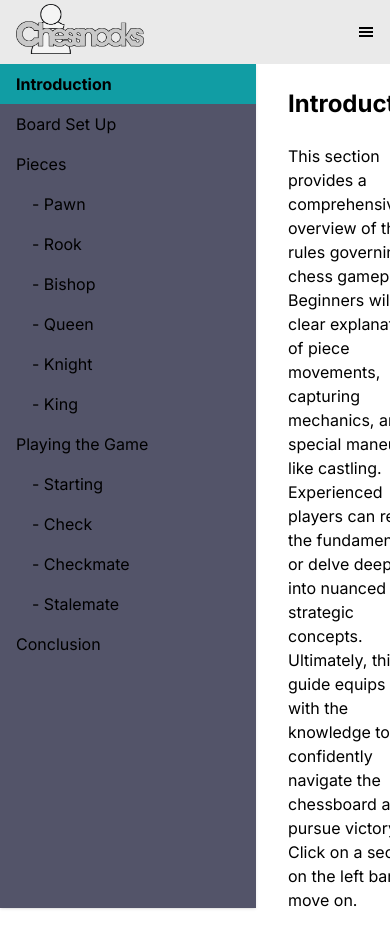
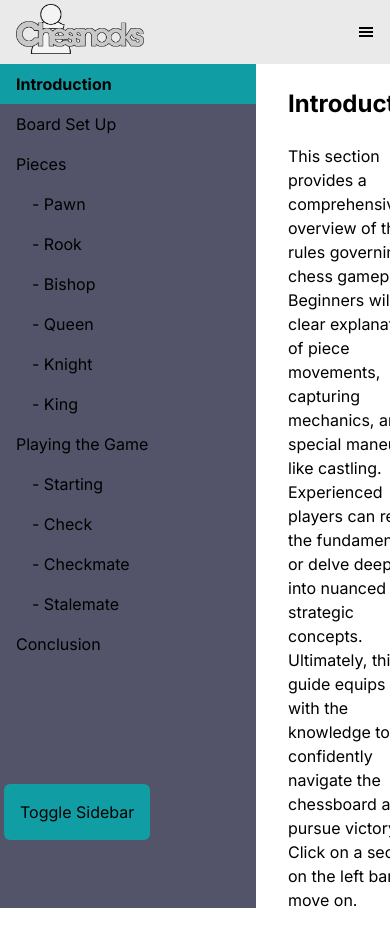
Before and after one commit to Fishnooks14/chessnooks, a Next.js app: page /rules in a window 390 px wide. Shown: the top 948 px of the page. Built offline with nearby package versions, Linux system fonts and the light colour scheme.

Commit message:
fix rules and strategies for mobile (kinda);

```diff
--- a/src/app/rules/page.tsx
+++ b/src/app/rules/page.tsx
@@ -131,8 +131,17 @@ const Rules = () => {
     </div>
   );
 
+  const [isSidebarOpen, setIsSidebarOpen] = React.useState(true);
+  const toggleSidebar = () => {
+    setIsSidebarOpen(!isSidebarOpen);
+  };
+
   const renderSidebar = () => (
-    <div className="fixed h-screen overflow-y-auto bg-render_gray w-64 shadow">
+    <div
+      className={`fixed h-screen overflow-y-auto bg-render_gray w-64 transition duration-300 ease-in-out ${
+        isSidebarOpen ? "translate-x-0" : "-translate-x-full"
+      }`}
+    >
       {sections.map((section) => (
         <>
           <button
@@ -171,7 +180,11 @@ const Rules = () => {
   );
 
   const renderContent = () => (
-    <div className="ml-64 px-4 py-4 bg-white">
+    <div
+      className={`min-h-screen px-4 py-4 bg-white transition duration-300 ease-in-out ${
+        isSidebarOpen ? "ml-64" : ""
+      }`}
+    >
       {sections.map((section) =>
         activeSection === section.title ? renderSection(section) : null
       )}
@@ -179,9 +192,24 @@ const Rules = () => {
   );
 
   return (
-    <div className="flex">
-      {renderSidebar()}
-      {renderContent()}
+    <div className="flex h-screen">
+      <button
+        className="fixed bottom-1 left-1 p-4 focus:outline-none z-50 bg-dcyan rounded-md hover:bg-logo_gray"
+        //className="flex-grow-0 text-white text-xl text-center bg-blue-500 hover:bg-white hover:text-black rounded-lg p-2 sm:text-base"
+
+        onClick={toggleSidebar}
+      >
+        Toggle Sidebar
+      </button>
+      <div
+        className={`fixed h-screen overflow-y-auto bg-render_gray w-64 transition duration-300 ease-in-out ${
+          isSidebarOpen ? "translate-x-0" : "-translate-x-full"
+        }`}
+      >
+        {renderSidebar()}
+      </div>
+      {/* Main Content */}
+      <div className="flex-grow">{renderContent()}</div>
     </div>
   );
 };
--- a/src/app/strategy/page.tsx
+++ b/src/app/strategy/page.tsx
@@ -81,8 +81,17 @@ const Strategy = () => {
     </div>
   );
 
+  const [isSidebarOpen, setIsSidebarOpen] = React.useState(true);
+  const toggleSidebar = () => {
+    setIsSidebarOpen(!isSidebarOpen);
+  };
+
   const renderSidebar = () => (
-    <div className="fixed h-screen overflow-y-auto bg-render_gray w-64 shadow">
+    <div
+      className={`fixed h-screen overflow-y-auto bg-render_gray w-64 transition duration-300 ease-in-out ${
+        isSidebarOpen ? "translate-x-0" : "-translate-x-full"
+      }`}
+    >
       {sections.map((section) => (
         <>
           <button
@@ -121,7 +130,11 @@ const Strategy = () => {
   );
 
   const renderContent = () => (
-    <div className="ml-64 px-4 py-4 bg-white">
+    <div
+      className={`min-h-screen px-4 py-4 bg-white transition duration-300 ease-in-out ${
+        isSidebarOpen ? "ml-64" : ""
+      }`}
+    >
       {sections.map((section) =>
         activeSection === section.title ? renderSection(section) : null
       )}
@@ -129,9 +142,24 @@ const Strategy = () => {
   );
 
   return (
-    <div className="flex">
-      {renderSidebar()}
-      {renderContent()}
+    <div className="flex h-screen">
+      <button
+        className="fixed bottom-1 left-1 p-4 focus:outline-none z-50 bg-dcyan rounded-md hover:bg-logo_gray"
+        //className="flex-grow-0 text-white text-xl text-center bg-blue-500 hover:bg-white hover:text-black rounded-lg p-2 sm:text-base"
+
+        onClick={toggleSidebar}
+      >
+        Toggle Sidebar
+      </button>
+      <div
+        className={`fixed h-screen overflow-y-auto bg-render_gray w-64 transition duration-300 ease-in-out ${
+          isSidebarOpen ? "translate-x-0" : "-translate-x-full"
+        }`}
+      >
+        {renderSidebar()}
+      </div>
+      {/* Main Content */}
+      <div className="flex-grow">{renderContent()}</div>
     </div>
   );
 };
```
